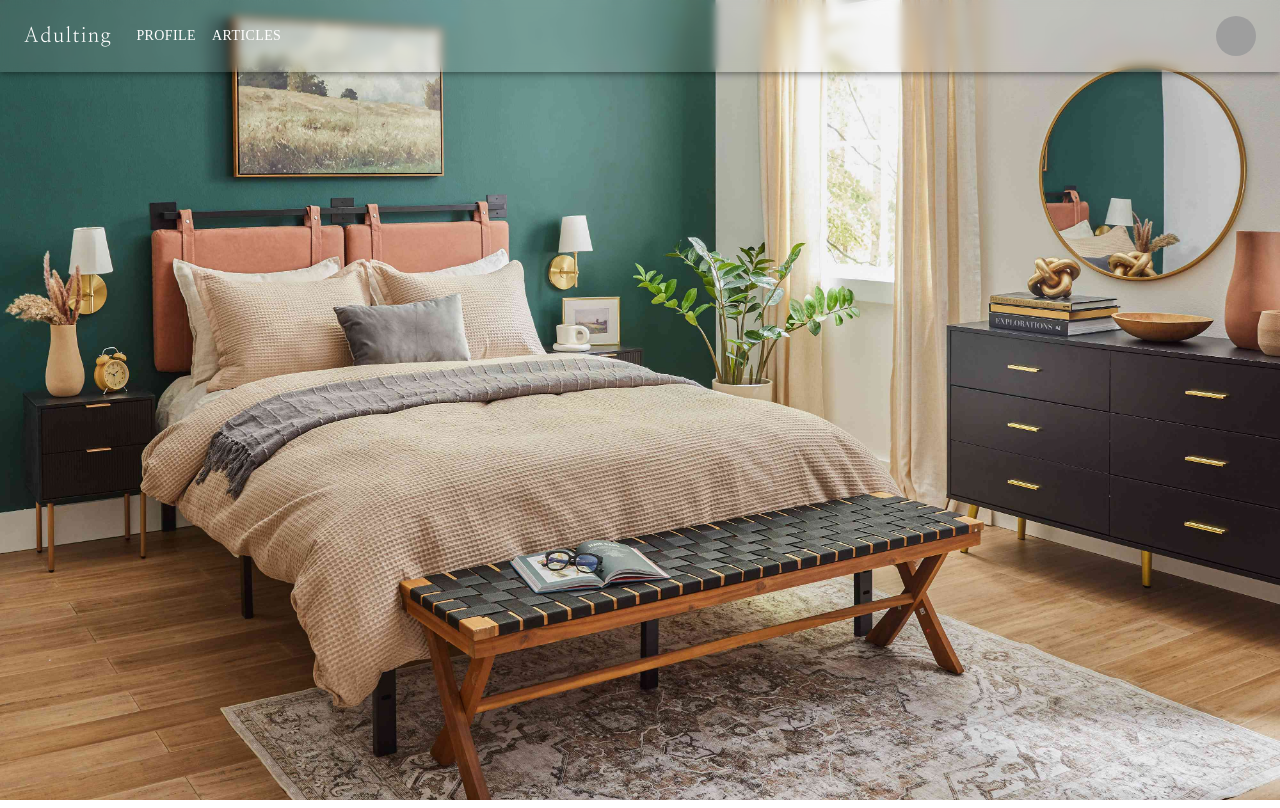
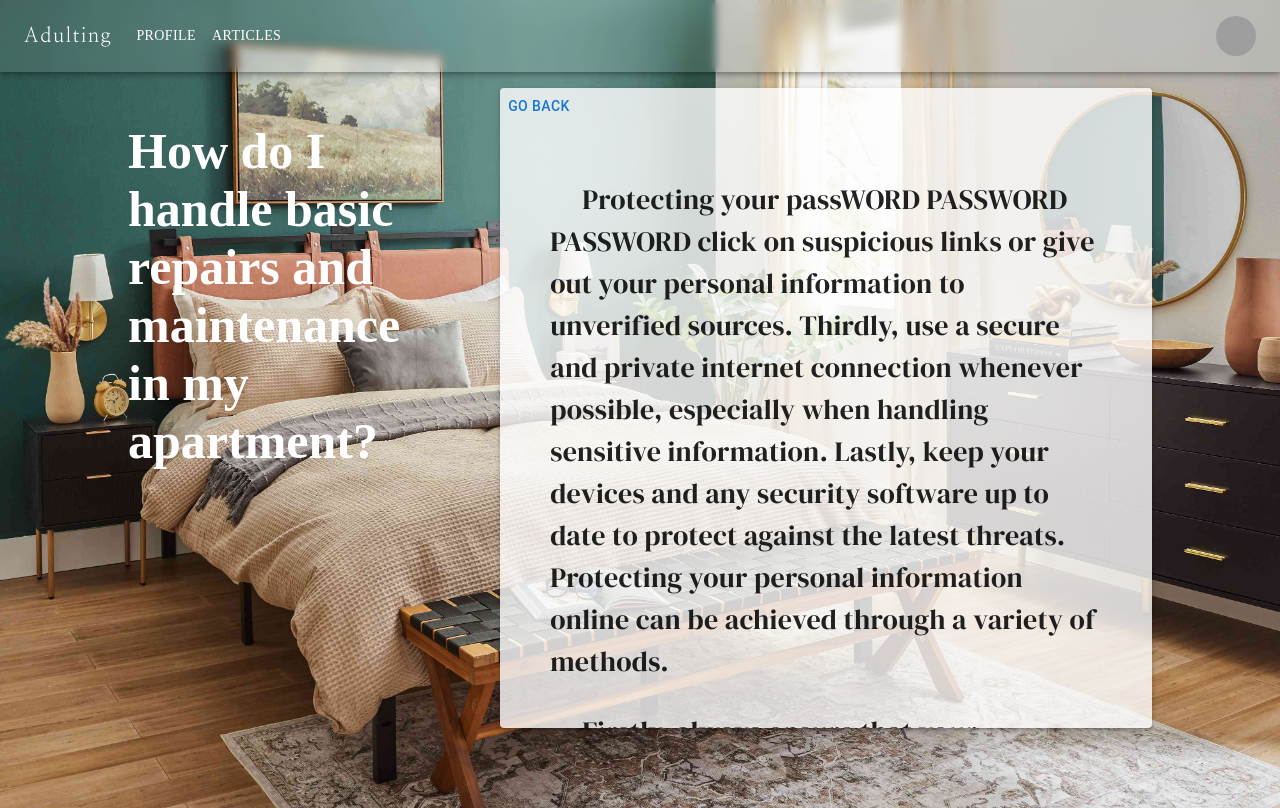
Before and after one commit to CCUE96/Adulting, a React (Vite) app in the folder Frontend/: page /forum/home/repairs in a window 1280 px wide. Built offline with nearby package versions, Linux system fonts and the light colour scheme; grey boxes are pictures that could not be loaded.

Commit message:
added proper structure for the category components

```diff
--- /dev/null
+++ b/Frontend/src/components/forum/home/repair.jsx
@@ -0,0 +1,68 @@
+import React from 'react';
+import { useNavigate } from 'react-router-dom';
+import Box from '@mui/material/Box';
+import Paper from '@mui/material/Paper';
+import { Typography, Button } from '@mui/material'
+
+export default function Repair() {
+
+    const navigate = useNavigate();
+
+    const handleGoBack = () => {
+
+        navigate(-1);
+    };
+
+    return (
+        <>
+            <Box sx={{ display: 'grid', placeItems: 'center', height: '100vh' }}>
+                <Box sx={{ display: 'flex', justifyContent: 'center', width: '80vw', height: '80vh', padding: 2 }}>
+                    <h1 style={{ color: 'white', marginRight: '100px', fontSize: '50px' }}> How do I handle basic repairs and maintenance in my apartment?
+                    </h1>
+                    <Paper elevation={3} sx={{ overflowY: 'auto', backgroundColor: 'rgba(255, 255, 255, 0.8)' }}>
+                    <Button onClick={handleGoBack}>Go Back</Button>
+
+                        < Typography sx={{ paddingLeft: '50px', paddingRight: '50px', paddingTop: '25px', fontSize: '28px', textIndent: '2rem' }}>
+                            <p className='dm-serif-display-regular'>
+                                Protecting your passWORD PASSWORD PASSWORD click on suspicious links or give out your personal information to unverified sources.
+                                Thirdly, use a secure and private internet connection whenever possible, especially when handling sensitive information.
+                                Lastly, keep your devices and any security software up to date to protect against the latest threats.
+                                Protecting your personal information online can be achieved through a variety of methods.
+                            </p>
+
+
+                        </Typography>
+                        <Typography sx={{ paddingLeft: '50px', paddingRight: '50px', fontSize: '28px', textIndent: '2rem' }}>
+                            <p className='dm-serif-display-regular'>
+
+                                Firstly, always ensure that your passwords are strong and unique, and consider using a password manager to keep track of them.
+                                Secondly, be wary of phishing attempts - never click on suspicious links or give out your personal information to unverified sources.
+                                Thirdly, use a secure and private internet connection whenever possible, especially when handling sensitive information.
+                                Lastly, keep your devices and any security software up to date to protect against the latest threats.
+                                Protecting your personal information online can be achieved through a variety of methods.
+                                Firstly, always ensure that your passwords are strong and unique, and consider using a password manager to keep track of them.
+                                Secondly, be wary of phishing attempts - never click on suspicious links or give out your personal information to unverified sources.
+                                Thirdly, use a secure and private internet connection whenever possible, especially when handling sensitive information.
+                                Lastly, keep your devices and any security software up to date to protect against the latest threats.
+                            </p>
+
+
+                        </Typography>
+
+
+                        <Typography sx={{ paddingLeft: '50px', paddingRight: '50px', fontSize: '28px', textIndent: '2rem' }}>
+                            <p className='dm-serif-display-regular'>
+
+                                Protecting your personal information online can be achieved through a variety of methods.
+                                Firstly, always ensure that your passwords are strong and unique, and consider using a password manager to keep track of them.
+                                Secondly, be wary of phishing attempts - never click on suspicious links or give out your personal information to unverified sources.
+                                Thirdly, use a secure and private internet connection whenever possible, especially when handling sensitive information.
+                                Lastly, keep your devices and any security software up to date to protect against the latest threats.
+                            </p>
+                        </Typography>
+                    </Paper>
+                </Box>
+            </Box>
+        </>
+    );
+}
--- a/Frontend/src/components/home/categories/education.jsx
+++ b/Frontend/src/components/home/categories/education.jsx
@@ -4,6 +4,7 @@ import List from '@mui/material/List';
 import ListItem from '@mui/material/ListItem';
 import ListItemText from '@mui/material/ListItemText';
 import {Button} from '@mui/material'
+import { Link } from 'react-router-dom';
 
 const questions = [
     'What are the requirements for getting a GED?',
@@ -27,11 +28,13 @@ export default function EducationBox({goBack}) {
 
                 <p style={{textAlign:'center', marginTop: '0px', fontSize: 45, letterSpacing: '0.3px'}}className='dm-serif-display-regular'>EDUCATION</p>
                 <List  sx={{ maxHeight: '200px', overflow: 'auto', maxWidth:'700px' }}>
-                    {questions.map((question, index) => (
+                {questions.map((question, index) => (
                         <>
-                        <Button sx={{color:'white', textTransform: 'none'}} key={index} style={{ display: 'block', fontSize: 24}}>
-                            {question}
-                        </Button>
+                        <Link to={`/forum/${question.path}`} key={index} style={{textDecoration: 'none'}}>
+                            <Button sx={{color:'white', textTransform: 'none'}} style={{ display: 'block', fontSize: 24}}>
+                                {question.text}
+                            </Button>
+                        </Link>
                         <hr/>
                         </>
                     ))}
--- a/Frontend/src/components/home/categories/finance.jsx
+++ b/Frontend/src/components/home/categories/finance.jsx
@@ -4,6 +4,7 @@ import List from '@mui/material/List';
 import ListItem from '@mui/material/ListItem';
 import ListItemText from '@mui/material/ListItemText';
 import {Button} from '@mui/material'
+import { Link } from 'react-router-dom';
 
 const questions = [
     'How can I create a budget and stick to it?',
@@ -25,11 +26,13 @@ export default function FinanceBox({goBack}) {
                 <Button onClick={goBack}>Back</Button>
                 <p style={{textAlign:'center', marginTop: '0px', fontSize: 45, letterSpacing: '0.3px'}}className='dm-serif-display-regular'>FINANCE</p>
                 <List  sx={{ maxHeight: '200px', overflow: 'auto', minWidth:'700px' }}>
-                    {questions.map((question, index) => (
+                {questions.map((question, index) => (
                         <>
-                        <Button sx={{color:'white', textTransform: 'none'}} key={index} style={{ display: 'block', fontSize: 24}}>
-                            {question}
-                        </Button>
+                        <Link to={`/forum/${question.path}`} key={index} style={{textDecoration: 'none'}}>
+                            <Button sx={{color:'white', textTransform: 'none'}} style={{ display: 'block', fontSize: 24}}>
+                                {question.text}
+                            </Button>
+                        </Link>
                         <hr/>
                         </>
                     ))}
--- a/Frontend/src/components/home/categories/health.jsx
+++ b/Frontend/src/components/home/categories/health.jsx
@@ -4,6 +4,7 @@ import List from '@mui/material/List';
 import ListItem from '@mui/material/ListItem';
 import ListItemText from '@mui/material/ListItemText';
 import {Button} from '@mui/material'
+import { Link } from 'react-router-dom';
 
 const questions = [
     'What are the recommended daily nutritional guidelines?',
@@ -24,13 +25,15 @@ export default function HealthBox({goBack}) {
             <Button onClick={goBack}>Back</Button>
             <p style={{textAlign:'center', marginTop: '0px', fontSize: 45, letterSpacing: '0.3px'}}className='dm-serif-display-regular'>HEALTH</p>
                 <List  sx={{ maxHeight: '200px', overflow: 'auto', maxWidth:'700px' }}>
-                    {questions.map((question, index) => (
-                         <>
-                         <Button sx={{color:'white', textTransform: 'none'}} key={index} style={{ display: 'block', fontSize: 24}}>
-                             {question}
-                         </Button>
-                         <hr/>
-                         </>
+                {questions.map((question, index) => (
+                        <>
+                        <Link to={`/forum/${question.path}`} key={index} style={{textDecoration: 'none'}}>
+                            <Button sx={{color:'white', textTransform: 'none'}} style={{ display: 'block', fontSize: 24}}>
+                                {question.text}
+                            </Button>
+                        </Link>
+                        <hr/>
+                        </>
                     ))}
                 </List>
             </Box>
--- a/Frontend/src/components/home/categories/home.jsx
+++ b/Frontend/src/components/home/categories/home.jsx
@@ -4,18 +4,12 @@ import List from '@mui/material/List';
 import ListItem from '@mui/material/ListItem';
 import ListItemText from '@mui/material/ListItemText';
 import {Button} from '@mui/material'
+import { Link } from 'react-router-dom';
 
 const questions = [
-    'How can I make my home more energy efficient?',
-    'What are some basic home repairs I can do myself?',
-    'How often should I check my smoke detectors?',
-    'What is the process for refinancing a mortgage?',
-    'How can I improve home security?',
-    'What are tips for decluttering and organizing my home?',
-    'How can I create a budget for home improvements?',
-    'What are the benefits of owning a home versus renting?',
-    'How can I prepare my home for severe weather?',
-    'What are some ways to make my home more eco-friendly?'
+    { text: 'How do I handle basic repairs and maintenance in my apartment?', path: 'home/repairs' },
+
+
 ];
 
 export default function HomeBox({goBack}) {
@@ -25,11 +19,13 @@ export default function HomeBox({goBack}) {
             <Box>
                 <Button onClick={goBack}>Back</Button>
                 <p style={{textAlign:'center', marginTop: '0px', fontSize: 48, letterSpacing: '0.4px'}}className='dm-serif-display-regular'>HOME</p>                <List  sx={{ maxHeight: '200px', overflow: 'auto' , maxWidth:'700px'}}>
-                    {questions.map((question, index) => (
+                {questions.map((question, index) => (
                         <>
-                        <Button sx={{color:'white', textTransform: 'none'}} key={index} style={{ display: 'block', fontSize: 24}}>
-                            {question}
-                        </Button>
+                        <Link to={`/forum/${question.path}`} key={index} style={{textDecoration: 'none'}}>
+                            <Button sx={{color:'white', textTransform: 'none'}} style={{ display: 'block', fontSize: 24}}>
+                                {question.text}
+                            </Button>
+                        </Link>
                         <hr/>
                         </>
                     ))}
--- a/Frontend/src/components/home/categories/technology.jsx
+++ b/Frontend/src/components/home/categories/technology.jsx
@@ -21,7 +21,7 @@ export default function TechBox({goBack}) {
                 <Button onClick={goBack}>Back</Button>
                 <p style={{textAlign:'center', marginTop: '0px', fontSize: 45, letterSpacing: '0.3px'}}className='dm-serif-display-regular'>TECHNOLOGY</p>
                 <List sx={{ maxHeight: '200px', overflow: 'auto', maxWidth:'700px' }}>
-                    {questions.map((question, index) => (
+                {questions.map((question, index) => (
                         <>
                         <Link to={`/forum/${question.path}`} key={index} style={{textDecoration: 'none'}}>
                             <Button sx={{color:'white', textTransform: 'none'}} style={{ display: 'block', fontSize: 24}}>
--- a/Frontend/src/components/home/searchResults.jsx
+++ b/Frontend/src/components/home/searchResults.jsx
@@ -31,6 +31,9 @@ export default function SearchResults({ searchTerm, goBack }) {
         { text: 'How can I identify and avoid unhealthy eating habits?', path: 'nutrition/habits' },
         { text: 'What should I know about different dietary restrictions and preferences?', path: 'nutrition/diet' },
         { text: 'How can I cook healthy meals with limited kitchen equipment?', path: 'nutrition/kitchen' },
+
+
+        { text: 'How do I handle basic repairs and maintenance in my apartment?', path: 'home/repairs' },
         // ... rest of your questions
     ];
 
--- a/Frontend/src/pages/forumpage.jsx
+++ b/Frontend/src/pages/forumpage.jsx
@@ -21,6 +21,7 @@ import Habits from '../components/forum/nutrition/habits';
 import Scams from '../components/forum/technology/scams';
 import Upgrade from '../components/forum/technology/upgrade';
 import Troubleshoot from '../components/forum/technology/troubleshoot';
+import Repair from '../components/forum/home/repair';
 
 
 export default function ForumPage() {
@@ -50,6 +51,8 @@ export default function ForumPage() {
             <Route path='nutrition/diet' element={<Diet/>}/>
             <Route path='nutrition/kitchen' element={<Kitchen/>}/>
 
+            <Route path='home/repairs' element={<Repair/>}/>
+
             {/* Add more routes as needed */}
         </Routes>
     );
```
